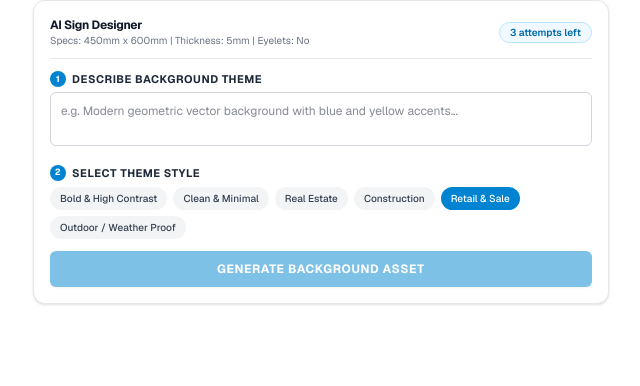
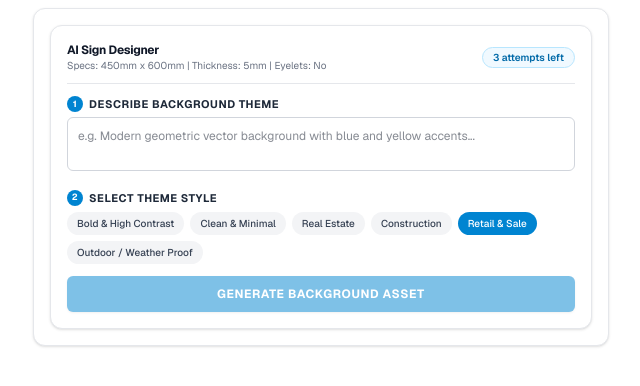
Before and after one commit to majeytunio/ss-signs-automation-product-extension, a Next.js app: page /designer in a window 1280 px wide. Shown: the top 386 px of the page, without its empty margins (319-959 px from the left). Built offline with nearby package versions, Linux system fonts and the light colour scheme.

Commit message:
ML4 The Text And Drag And Drop Working

```diff
--- a/app/designer/page.tsx
+++ b/app/designer/page.tsx
@@ -3254,13 +3254,19 @@ export default function DesignerPage() {
   }, []);
 
 
-  // Place inside DesignerPage function component in app/designer/page.tsx
+  // Inside DesignerPage component in app/designer/page.tsx
+  const containerRef = useRef<HTMLDivElement>(null);
+
   useEffect(() => {
     const sendHeight = () => {
-      if (typeof window !== "undefined" && window.parent) {
-        const height = document.body.scrollHeight || document.documentElement.scrollHeight;
-        window.parent.postMessage({ type: "SET_HEIGHT", height }, "*");
-        window.parent.postMessage({ type: "RESIZE_APP_IFRAME", height }, "*");
+      if (containerRef.current && typeof window !== "undefined" && window.parent) {
+        // Measure explicit pixel height of the inner card container
+        const cardHeight = Math.ceil(containerRef.current.getBoundingClientRect().height);
+
+        if (cardHeight > 0) {
+          window.parent.postMessage({ type: "SET_HEIGHT", height: cardHeight + 10 }, "*");
+          window.parent.postMessage({ type: "RESIZE_APP_IFRAME", height: cardHeight + 10 }, "*");
+        }
       }
     };
 
@@ -3274,14 +3280,17 @@ export default function DesignerPage() {
 
     window.addEventListener("message", handleParentMessage);
 
-    const observer = new ResizeObserver(() => {
+    // ResizeObserver attached directly to card DOM node, NOT body
+    let observer: ResizeObserver | null = null;
+    if (containerRef.current) {
+      observer = new ResizeObserver(() => {
         sendHeight();
       });
-
-    observer.observe(document.body);
+      observer.observe(containerRef.current);
+    }
 
     return () => {
-      observer.disconnect();
+      if (observer) observer.disconnect();
       window.removeEventListener("message", handleParentMessage);
     };
   }, [imageUrl, textElements, loading]);
@@ -3505,6 +3514,8 @@ export default function DesignerPage() {
   ];
 
   return (
+    <div ref={containerRef} className="w-full h-fit bg-white p-2">
+      <div className="w-full max-w-xl mx-auto p-4 font-sans space-y-3 bg-white text-gray-900 rounded-xl border border-gray-200 shadow-sm select-none">
         <div
           className="w-full max-w-xl mx-auto p-4 font-sans space-y-3 bg-white text-gray-900 rounded-xl border border-gray-200 shadow-sm select-none"
           onMouseMove={handleMouseMove}
@@ -3795,5 +3806,7 @@ export default function DesignerPage() {
             </div>
           )}
         </div>
+      </div>
+    </div>
   );
 }
--- a/app/layout.tsx
+++ b/app/layout.tsx
@@ -74,9 +74,9 @@ export default function RootLayout({
   return (
     <html
       lang="en"
-      className={`${geistSans.variable} ${geistMono.variable} h-full antialiased bg-transparent`}
+      className={`${geistSans.variable} ${geistMono.variable} antialiased bg-transparent h-fit overflow-hidden`}
     >
-      <body className="min-h-full flex flex-col bg-transparent m-0 p-0">
+      <body className="bg-transparent m-0 p-0 h-fit w-full overflow-hidden min-h-0">
         {children}
       </body>
     </html>
```
Lines whose indentation alone changed are shown as unchanged.
